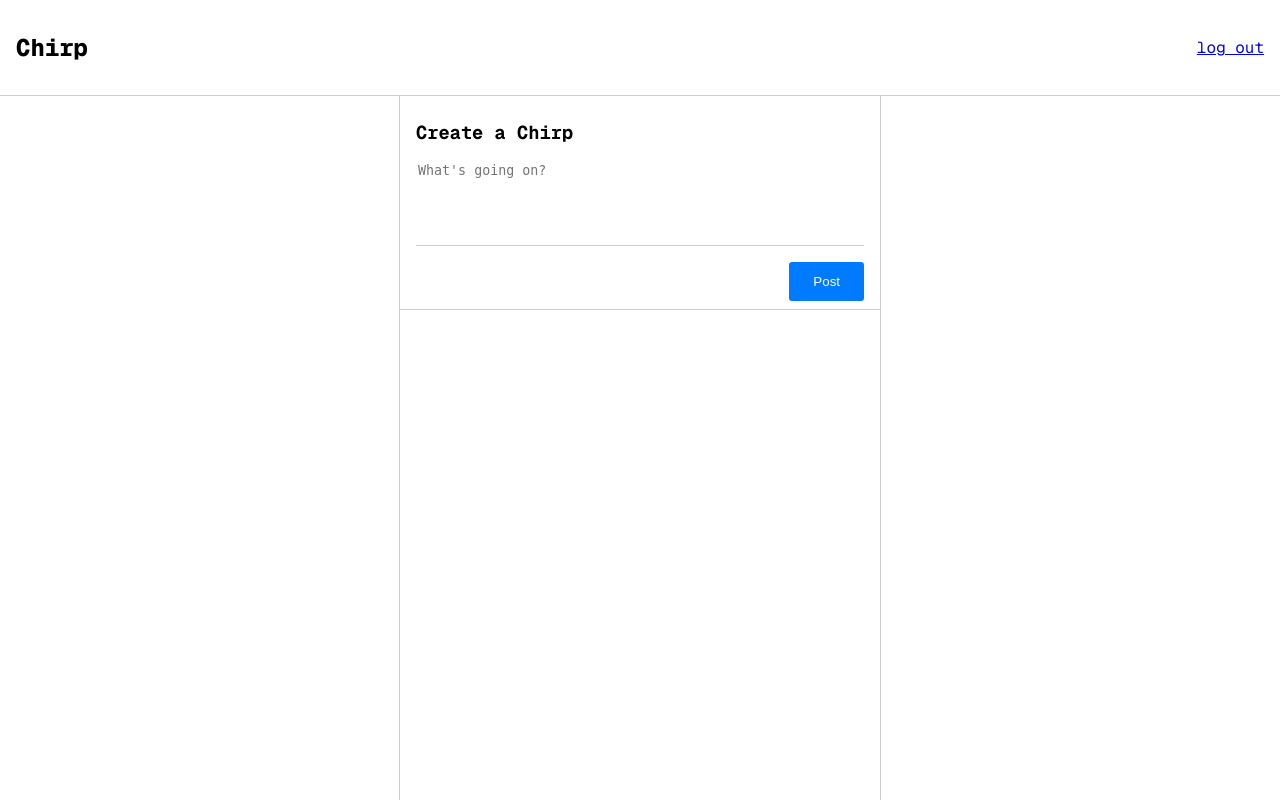
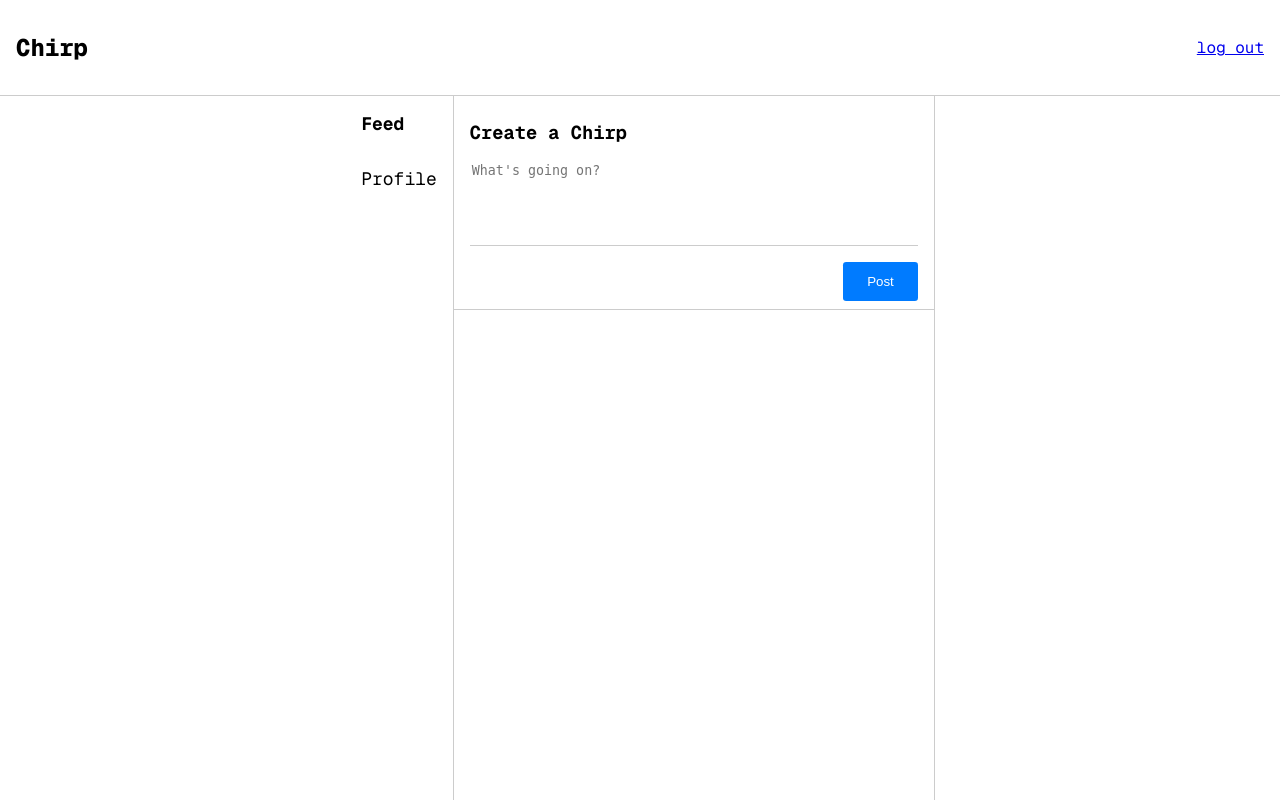
Before and after one commit to tobyrushton/COMP2011, a Flask app: page /feed in a window 1280 px wide. Run offline with Flask 3, Linux system fonts and the light colour scheme; a user stored in the database is signed in.

Commit message:
added sidebar

```diff
--- a/CW2/app/static/css/authorised_layout.css
+++ b/CW2/app/static/css/authorised_layout.css
@@ -1,9 +1,7 @@
 .authorised-wrapper {
     display: flex;
-    flex-direction: column;
-    gap: 1rem;
     width: 100%;
-    align-items: center;
+    justify-content: center;
     height: 100%;
 }
 
@@ -18,3 +16,23 @@
     border-width: 1px;
     border-color: #ccc;
 }
+
+.sidebar {
+    display: flex;
+    flex-direction: column;
+}
+
+.siderbar-item {
+    padding: 1rem;
+    text-decoration: none;
+    color: inherit;
+    font-size: large;
+}
+
+.siderbar-item:hover {
+    background-color: #f0f0f0;
+}
+
+.sidebar-item-active {
+    font-weight: 700;
+}
--- a/CW2/app/templates/layouts/authorised_layout.html
+++ b/CW2/app/templates/layouts/authorised_layout.html
@@ -8,6 +8,14 @@
 
 {% block content %}
     <div class="authorised-wrapper">
+        <div class="sidebar">
+            <a class="siderbar-item {% block sidebar_feed %}{% endblock %}" href="feed">
+                Feed
+            </a>
+            <a class="siderbar-item {% block sidebar_profile %}{% endblock %}" href="/profile">
+                Profile
+            </a>
+        </div>
         <div class="feed-wrapper">
             {% block authorised_content %}{% endblock %}
         </div>
--- a/CW2/app/templates/pages/feed.html
+++ b/CW2/app/templates/pages/feed.html
@@ -3,6 +3,10 @@
 {% block authorised_head %}
     <link rel="stylesheet" href="{{ url_for('static', filename='css/feed.css') }}">
     <link rel="stylesheet" href="{{ url_for('static', filename='css/components.css') }}">
+{% endblock %}
+
+{% block sidebar_feed %}
+    sidebar-item-active
 {% endblock %}
 
 {% block authorised_content %}
--- a/CW2/app/templates/pages/profile.html
+++ b/CW2/app/templates/pages/profile.html
@@ -3,6 +3,10 @@
 {% block authorised_head %}
     <link rel="stylesheet" href="{{ url_for('static', filename='css/profile.css') }}">
     <link rel="stylesheet" href="{{ url_for('static', filename='css/components.css') }}">
+{% endblock %}
+
+{% block sidebar_profile %}
+    sidebar-item-active
 {% endblock %}
 
 {% block authorised_content %}
--- a/CW2/app/views.py
+++ b/CW2/app/views.py
@@ -71,18 +71,18 @@
 
     return jsonify({'status': 'success'})
 
+@app.route("/profile")
 @app.route("/profile/<string:username>")
 @app.route("/profile/<string:username>/<string:likes>")
 @login_required
-def profile(username, likes=None):
-    user = db.session.query(models.User).filter_by(username=username).first()
+def profile(username=None, likes=None):
+    user = current_user if not username else db.session.query(models.User).filter_by(username=username).first()
 
     if user:
         posts = []
 
         if not likes:
             posts = db.session.query(models.Post).order_by(models.Post.posted_at.desc()).filter_by(user=user).all()
-            print(posts)
         return render_template('pages/profile.html', title="Profile", user_authenticated=current_user.is_authenticated, user=user, likes=likes, posts=posts)
     else:
         return redirect(url_for('feed'))
```
